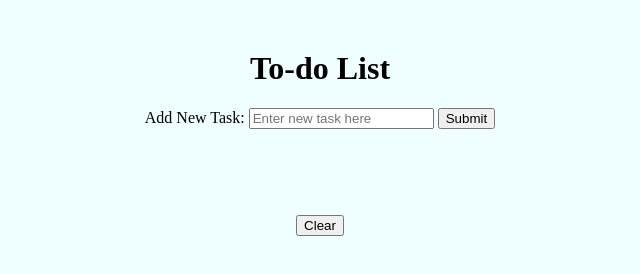
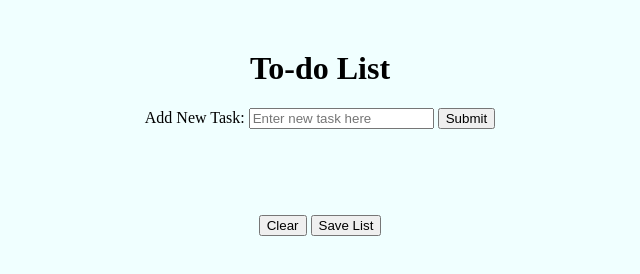
Before and after one commit to ncamarena57/todolist, a plain HTML site: page index.html in a window 1280 px wide. Shown: the whole page, without its empty margins (320-960 px from the left). Drawn offline with Linux system fonts and the light colour scheme.

Commit message:
Add save button to html

```diff
--- a/index.html
+++ b/index.html
@@ -16,6 +16,7 @@
             <ul class="list"></ul>
         </div>
         <button class="clear" onclick="clearList()">Clear</button>
+        <button class="save" onclick="saveList()">Save List</button>
     </body>
     <script src="main.js"></script>
 </html>
```
